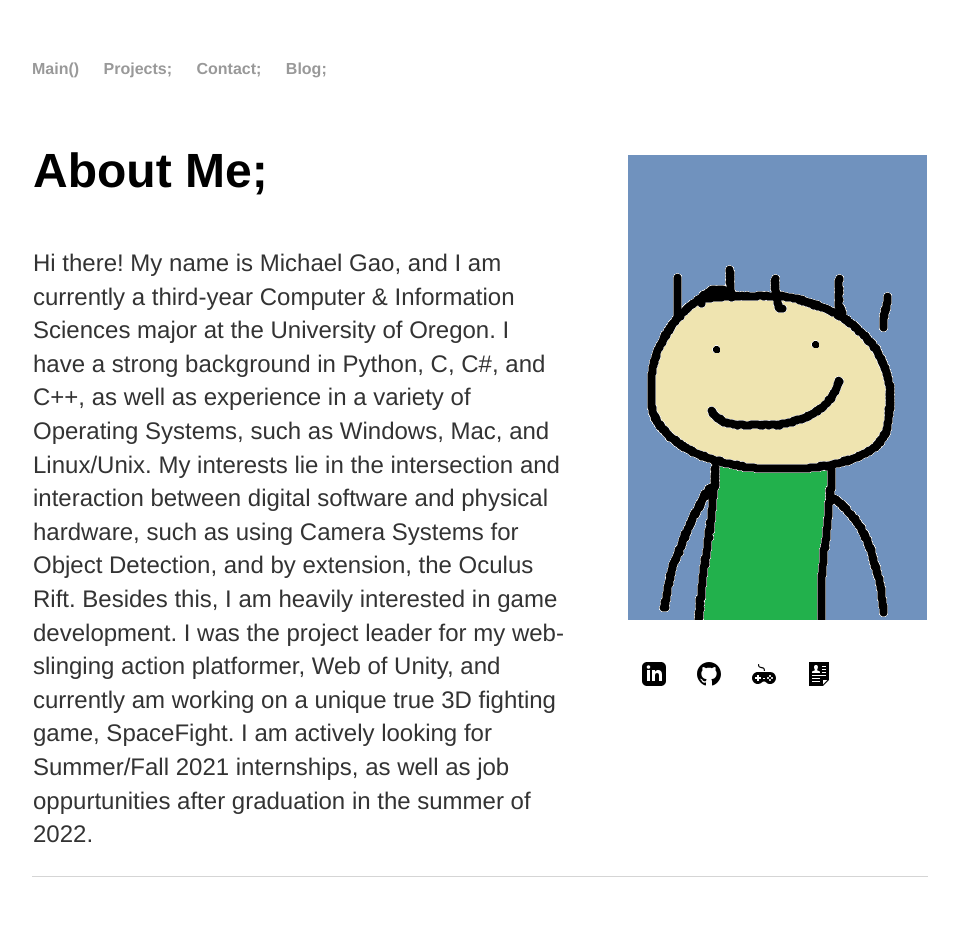
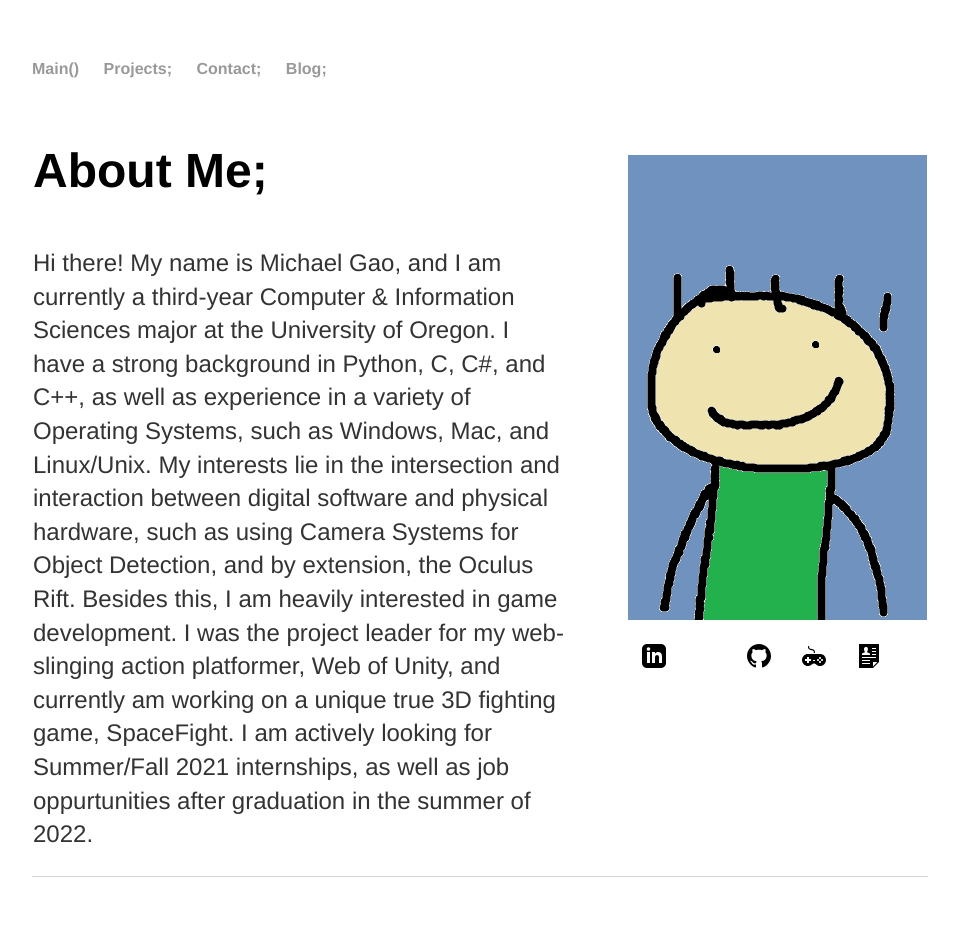
Before and after one commit to michael-c-gao/WebsiteOfMichael, a Jekyll site: the page built from index.html, in a window 1280 px wide. Shown: the whole page, without its empty margins (160-1119 px from the left). Built offline with Jekyll 4.4.1, drawn with Linux system fonts in a browser that asks for light colours.

Commit message:
Update index.html

```diff
--- a/index.html
+++ b/index.html
@@ -32,8 +32,8 @@
 	<section class="child">
 
 	<div align="center"><img style="padding-left: 60px; padding-bottom: 20px; padding-top: 60px;" src="selfportrait.png" alt="Self Portrait"></div>
-	<pade><div align="center">
-		 <a id="linkedin" href="https://www.linkedin.com/in/michael-c-gao/"><img src="logo/linkedin.svg" alt="linkedin"></a> &nbsp; &nbsp; &nbsp;
+	<div align="center">
+		 <pade><a id="linkedin" href="https://www.linkedin.com/in/michael-c-gao/"><img src="logo/linkedin.svg" alt="linkedin"></a><pade> &nbsp; &nbsp; &nbsp;
 		 <a id="github" href="https://github.com/michael-c-gao"><img src="logo/github.svg" alt="github"></a> &nbsp; &nbsp; &nbsp;
 		 <a id="itchio" href="https://mexhal.itch.io/"><img src="logo/game.svg" alt="itchio"></a>  &nbsp; &nbsp; &nbsp;
 		 <a id="resume" href="https://michael-c-gao.github.io/GaoMichaelResume.pdf"><img src="logo/resume.svg" alt="resume"></a>&nbsp; &nbsp; &nbsp;</div>
```
